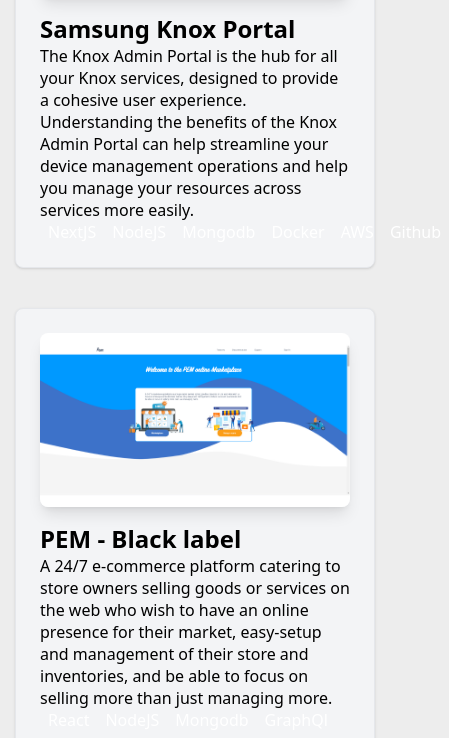
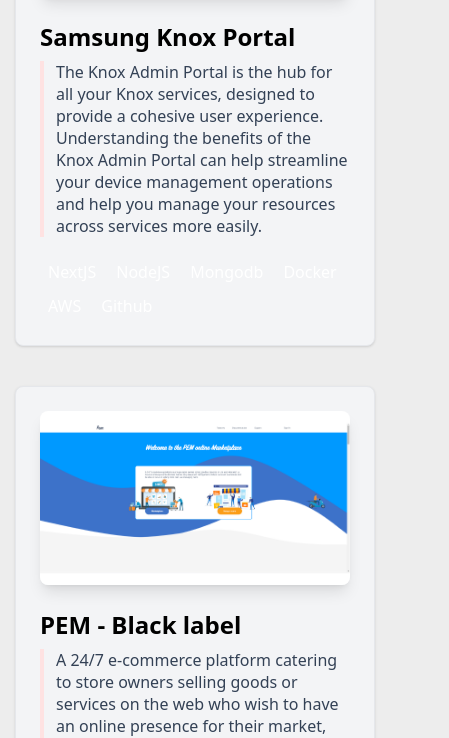
Before and after one commit to eydamson-dev/adamson.vispo.github.io, an Astro site: page / in a window 390 px wide. Shown: the part 1225-1963 px from the top of the page, 449 px wide, since content can reach past the window. Built offline with nearby package versions, Linux system fonts and the light colour scheme; Astro itself is replaced by a stand-in of ours.

Commit message:
Mobile view improvments

```diff
--- a/src/components/ProjectCard.tsx
+++ b/src/components/ProjectCard.tsx
@@ -5,19 +5,27 @@
 import classNames from 'classnames';
 import styles from './ProjectCard.module.scss'
 import { motion } from 'framer-motion';
+import { useEffect, useState } from 'react';
 
 export default function ProjectCard({ data }: Props) {
+
+  const [isMobile, setIsMobile] = useState(false)
+
+  useEffect(() => {
+    setIsMobile(Math.min(window.screen.width, window.screen.height) < 512)
+  }, [])
+
   return (
-    <div className='w-full rounded-lg border border-gray-200 p-6 shadow @container bg-gray-100'>
+    <div className='w-full rounded-lg border border-gray-200 bg-gray-100 p-6 shadow @container'>
       <motion.div
-        className={'@lg:grid @lg:grid-cols-2 @lg:grid-rows-1 @lg:gap-3'}
+        className={'@lg:grid @lg:grid-cols-2 @lg:grid-rows-1 @lg:gap-6'}
         initial={{
           opacity: 0,
           y: 100
         }}
         viewport={{
           once: true,
-          amount: 0.3
+          amount: isMobile ? 0.1 : 0.3
         }}
         whileInView={{
           opacity: 1,
@@ -28,15 +36,15 @@
           bounce: 0.5,
         }}
       >
-        <div className={'mb-4 @lg:mb-0'}>
+        <div className={'mb-6 @lg:mb-0'}>
           <img className='block rounded-lg shadow-lg ' src={data.images[0]} alt="image" />
         </div>
-        <div className={''}>
+        <div className={'flex flex-col gap-2'}>
           <div className={classNames("title text-2xl font-bold", styles.title)}>
             {data.title}
           </div>
-          <div className={styles.description}>{data.description}</div>
-          <div className={styles.stacksContainer}>
+          <div className={classNames(styles.description, "mb-3 border-l-4 border-l-red-100 pl-3 text-slate-700")}>{data.description}</div>
+          <div className={classNames(styles.stacksContainer, "flex flex-wrap gap-1")}>
             {data.stacks.map((s: string, index: number) => <span key={index} className={classNames(styles.stack, 'rounded-full px-2 py-1 text-white')}>{s}</span>)}
           </div>
         </div>
```
